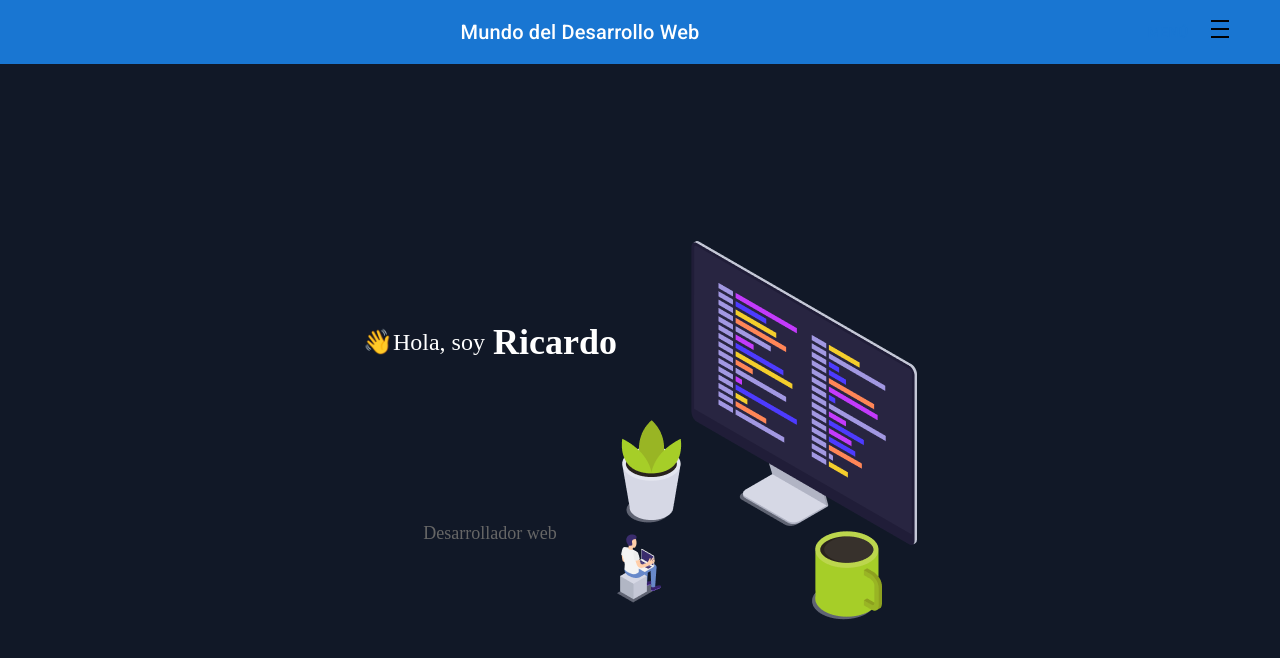
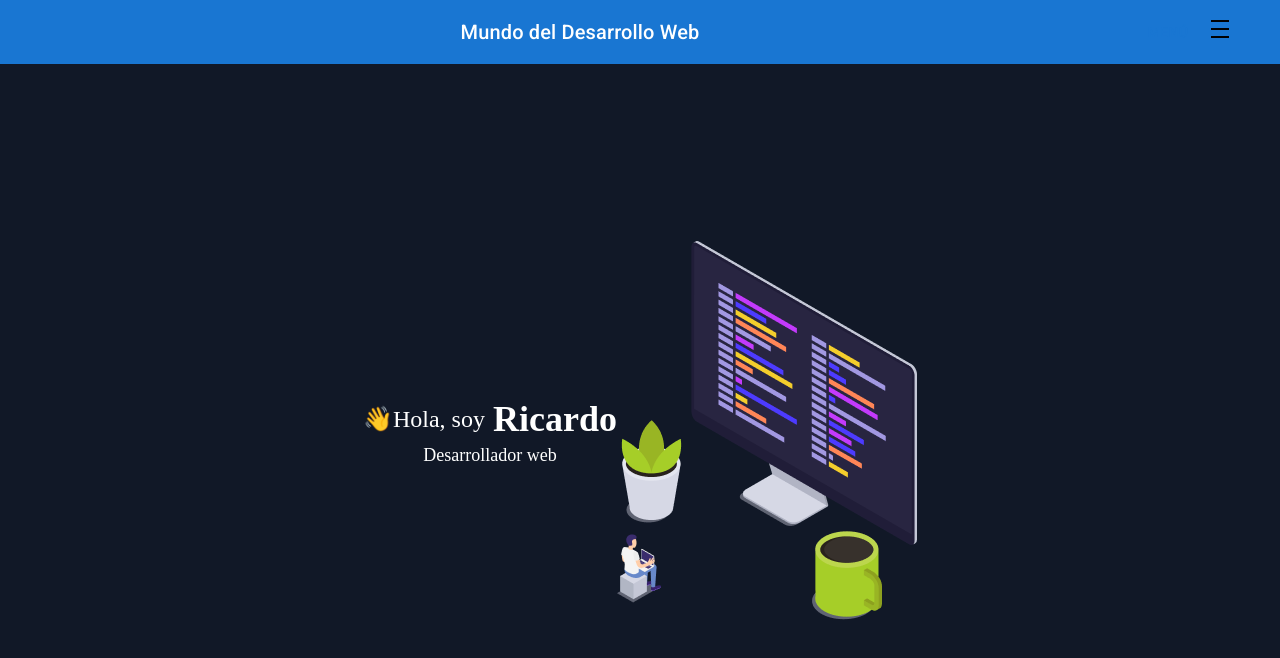
Before and after one commit to blackgoku-97/portafolio, a React (Vite) app: page / in a window 1280 px wide. Shown: the top 658 px of the page. Built offline with nearby package versions, Linux system fonts and the light colour scheme.

Commit message:
Inicio estructurado

```diff
--- a/src/components/inicio/Inicio.jsx
+++ b/src/components/inicio/Inicio.jsx
@@ -41,8 +41,8 @@ const Styles = {
   },
   profesion: {
     fontSize: 18,
-    color: "#666",
-    marginTop: 20,
+    color: "#fff",
+    marginTop: 5,
   },
   imagen: {
     width: "40%",
@@ -66,7 +66,7 @@ const Header = ({ title, nombre }) => (
       <Box sx={Styles.title}>{title}</Box>
       <Box sx={Styles.nombre}>{nombre}</Box>
     </Box>
-    <Box sx={Styles.profesion}>Desarrollador web</Box>
+    <Box sx={Styles.profesion} style={{ marginTop: 5 }}>Desarrollador web</Box>
   </Box>
 );
 
```
